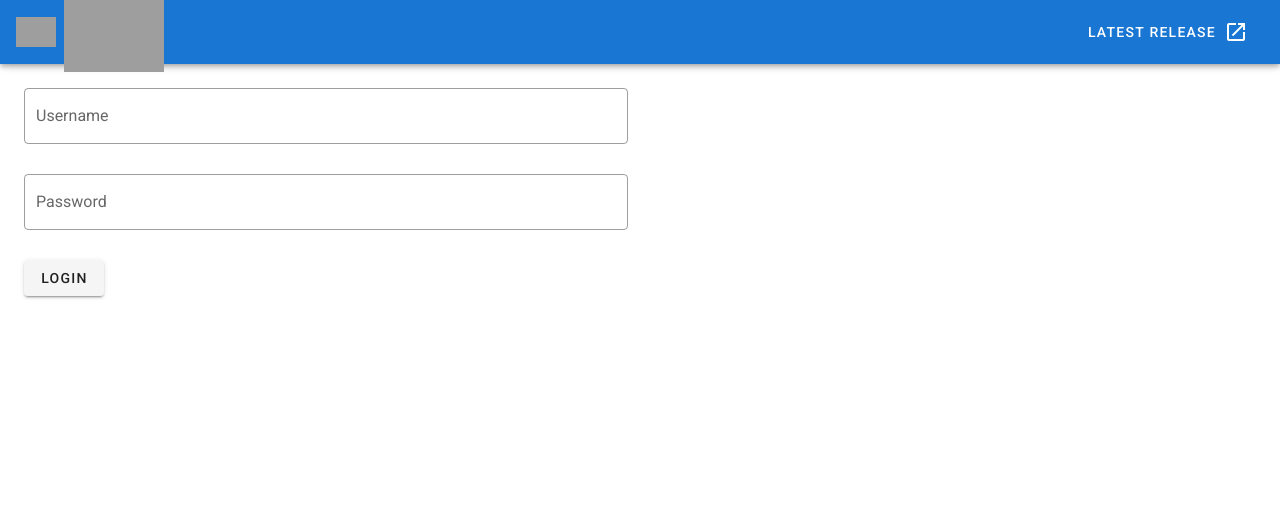
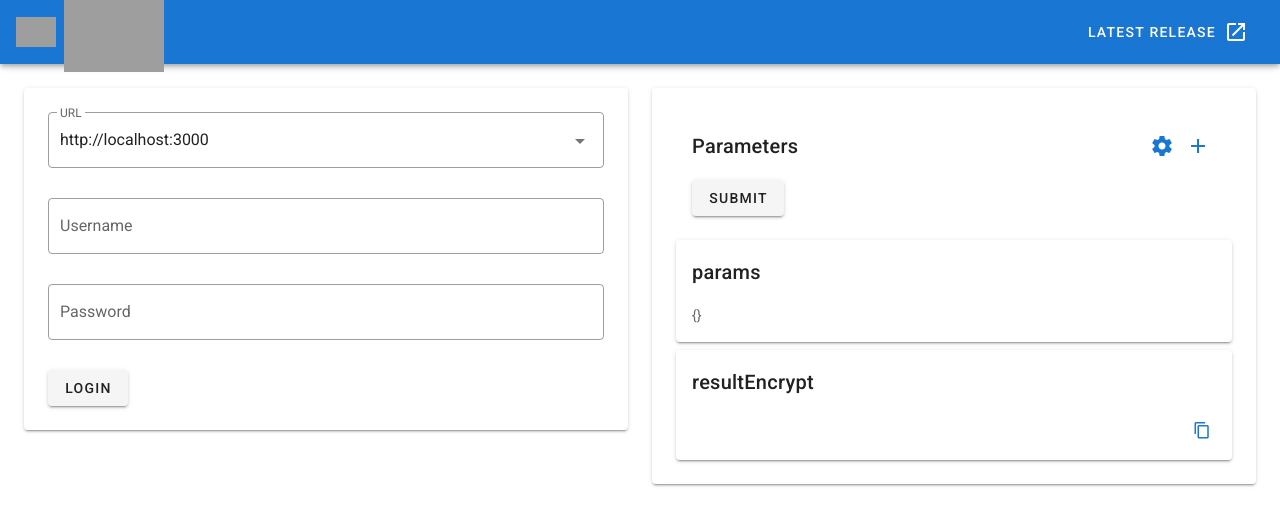
Before and after one commit to muhaisamuddinep/test-ems, a Vue app: page / in a window 1280 px wide. Shown: the top 526 px of the page. Built offline with nearby package versions, Linux system fonts and the light colour scheme; grey boxes are pictures that could not be loaded.

Commit message:
[isam] add encrypt params

```diff
--- a/src/views/Home.vue
+++ b/src/views/Home.vue
@@ -1,11 +1,126 @@
 <template>
   <div class="home">
-    <v-form @submit="login">
+    <v-form @submit.prevent="encryptParams">
       <v-row class="pa-6">
         <v-col cols="6">
-          <v-text-field outlined v-model="username" label="Username" placeholder="Username"/>
-          <v-text-field type="password" outlined v-model="password" label="Password" placeholder="Password"/>
-          <v-btn type="submit" shaped>Login</v-btn>
+          <v-card class="pa-6">
+            <v-select
+                :items="items"
+                v-model="url"
+                label="URL"
+                outlined
+                clearable
+            ></v-select>
+            <v-text-field outlined v-model="username" label="Username" placeholder="Username"/>
+            <v-text-field type="password" outlined v-model="password" label="Password" placeholder="Password"/>
+            <v-btn type="submit" shaped>Login</v-btn>
+          </v-card>
+        </v-col>
+        <v-col cols="6">
+          <v-card class="pa-6">
+            <v-card-title>
+              <div style="width: 100% !important; max-width: 100% !important;" class="d-flex align-center">
+                <p style="width: 100% !important; max-width: 100% !important;" class="ma-0">Parameters</p>
+                <v-menu
+                    v-model="menuSetting"
+                    :close-on-content-click="false"
+                    :nudge-width="360"
+                    offset-x
+                >
+                  <template v-slot:activator="{ on, attrs }">
+                    <v-btn color="primary" class="px-3" height="36" icon
+                           v-bind="attrs" v-on="on">
+                      <v-icon>mdi-cog</v-icon>
+                    </v-btn>
+                  </template>
+                  <v-card class="pa-3">
+                    <v-form @submit.prevent="menuSetting = false">
+                      <v-card-title>Secret Key</v-card-title>
+                      <v-card-text>
+                        <v-text-field
+                            autofocus
+                            v-model="secretKey"
+                            label="Secret Key"
+                            clearable
+                            placeholder="Secret Key"
+                        />
+                      </v-card-text>
+                      <v-card-actions>
+                        <v-spacer/>
+                        <v-btn type="submit" color="primary">Submit</v-btn>
+                      </v-card-actions>
+                    </v-form>
+                  </v-card>
+                </v-menu>
+                <v-menu
+                    v-model="menu"
+                    :close-on-content-click="false"
+                    :nudge-width="360"
+                    offset-x
+                >
+                  <template v-slot:activator="{ on, attrs }">
+                    <v-btn color="primary" class="px-3" height="36" icon
+                           v-bind="attrs" v-on="on">
+                      <v-icon>mdi-plus</v-icon>
+                    </v-btn>
+                  </template>
+                  <v-card class="pa-3">
+                    <v-form @submit.prevent="addParameters">
+                      <v-card-title>ADD PARAMETER</v-card-title>
+                      <v-card-text>
+                        <v-text-field
+                            v-model="keyName"
+                            label="Key"
+                            placeholder="Key"
+                        />
+                      </v-card-text>
+                      <v-card-actions>
+                        <v-spacer/>
+                        <v-btn type="submit" color="primary">Submit</v-btn>
+                      </v-card-actions>
+                    </v-form>
+                  </v-card>
+                </v-menu>
+              </div>
+            </v-card-title>
+            <v-card-text>
+              <v-text-field v-for="(key, index) in Object.keys(params)"
+                            :key="index"
+                            :label="key"
+                            :placeholder="key"
+                            v-model="params[key]"
+              >
+                <template v-slot:append-outer>
+                  <v-btn class="ml-2"
+                         color="error"
+                         fab
+                         dark
+                         small
+                         @click="deleteParams(key)">
+                    <v-icon>mdi-close</v-icon>
+                  </v-btn>
+                </template>
+              </v-text-field>
+              <v-btn type="submit" shaped>Submit</v-btn>
+            </v-card-text>
+            <v-card class="my-2">
+              <v-card-title>params</v-card-title>
+              <v-card-text>{{ params }}</v-card-text>
+            </v-card>
+            <v-card>
+              <v-card-title>resultEncrypt</v-card-title>
+              <v-card-text>
+                <div class="d-inline-flex" style="max-width: 100% !important; width: 100% !important;">
+                  <div class="d-inline-flex text-break mr-2" style="width: 100%; vertical-align: middle">
+                    <p class="my-auto mx-0">{{ resultEncrypt }}</p>
+                  </div>
+                  <v-btn @click="copy(resultEncrypt)" icon small>
+                    <v-icon color="primary" size="18">mdi-content-copy</v-icon>
+                  </v-btn>
+                </div>
+              </v-card-text>
+            </v-card>
+          </v-card>
         </v-col>
       </v-row>
     </v-form>
@@ -21,15 +136,59 @@ export default {
   data: () => ({
     username: '',
     password: '',
+    url: 'http://localhost:3000',
+    items: [
+      'http://localhost:3000',
+      'https://dev-biller-agregator.air.id/web/bot/autologin/',
+      'https://stage-biller-agregator.air.id/web/bot/autologin/',
+    ],
+    keyName: '',
+    params: {},
+    menu: false,
+    menuSetting: false,
+    resultEncrypt: '',
+    secretKey: '',
   }),
   methods: {
     login() {
-      const url = "https://stage-biller-agregator.air.id/web/bot/autologin/" + encodeURIComponent(this.encryptText({username: this.username, password: this.password}))
-      window.open(url, "_blank")
+      if (this.url) {
+        const url = this.url + encodeURIComponent(this.encryptText({username: this.username, password: this.password}))
+        window.open(url, "_blank")
+      } else alert("Silakan pilih URL terlebih dahulu")
     },
     encryptText(plainText) {
       return CryptoJS.AES.encrypt(JSON.stringify(plainText), "Icon Plus 2022")
-    }
+    },
+    encryptParams() {
+      if (this.secretKey) {
+        const parsedBase64Key = CryptoJS.enc.Base64.parse(this.secretKey);
+        const jsonString = JSON.stringify(this.params)
+        this.resultEncrypt = CryptoJS.AES.encrypt(jsonString, parsedBase64Key, {
+          mode: CryptoJS.mode.ECB,
+          padding: CryptoJS.pad.Pkcs7
+        }).toString()
+      } else alert("Secret Key harus diisi")
+    },
+    addParameters() {
+      this.params[this.keyName] = ''
+      this.keyName = ''
+      this.menu = false
+    },
+    deleteParams(key) {
+      delete this.params[key]
+      this.$forceUpdate()
+    },
+    copy(text) {
+      navigator.clipboard.writeText(text).then(
+          () => {
+            alert("Berhasil Tersalin ke Papan Klip: " + text); // success
+          })
+          .catch(
+              function (e) {
+                alert("ERROR: " + e); // error
+              });
+    },
+
   }
 }
 </script>
```
